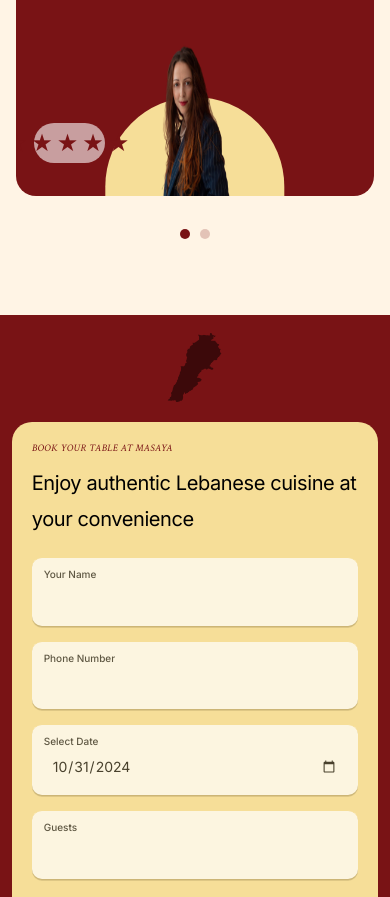
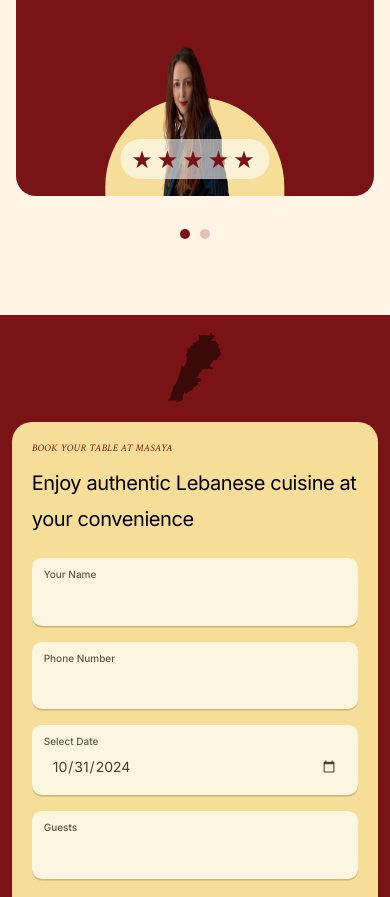
Before and after one commit to Moustafa-97/MASAYA, a React (Vite) app: page /our_menu in a window 390 px wide. Shown: the part 2520-3417 px from the top of the page. Built offline with nearby package versions, Linux system fonts and the light colour scheme.

Commit message:
starRate

```diff
--- a/src/components/cards/testimonialCard/testimonialCard.module.css
+++ b/src/components/cards/testimonialCard/testimonialCard.module.css
@@ -69,6 +69,7 @@
 }
 .card .subCard .cardRate {
   width: 20%;
+  padding: 1% 3%;
 
   background-color: #ffffff96;
   height: 4rem;
@@ -117,7 +118,6 @@
 }
 
 @media (min-width: 220px) and (max-width: 768px) {
-
   .cardBg::after {
     left: 50%;
     width: 50%;
@@ -143,9 +143,19 @@
     gap: 20vw;
   }
   .card .subCard .avatar {
-
     height: 50%;
     left: 50%;
+    transform: translateX(-50%);
+    -webkit-transform: translateX(-50%);
+    -moz-transform: translateX(-50%);
+    -ms-transform: translateX(-50%);
+    -o-transform: translateX(-50%);
+  }
+  .card .subCard .cardRate {
+    width: fit-content;
+    padding: 1% 3%;
+    left: 50%;
+    bottom: 5%;
     transform: translateX(-50%);
     -webkit-transform: translateX(-50%);
     -moz-transform: translateX(-50%);
```
